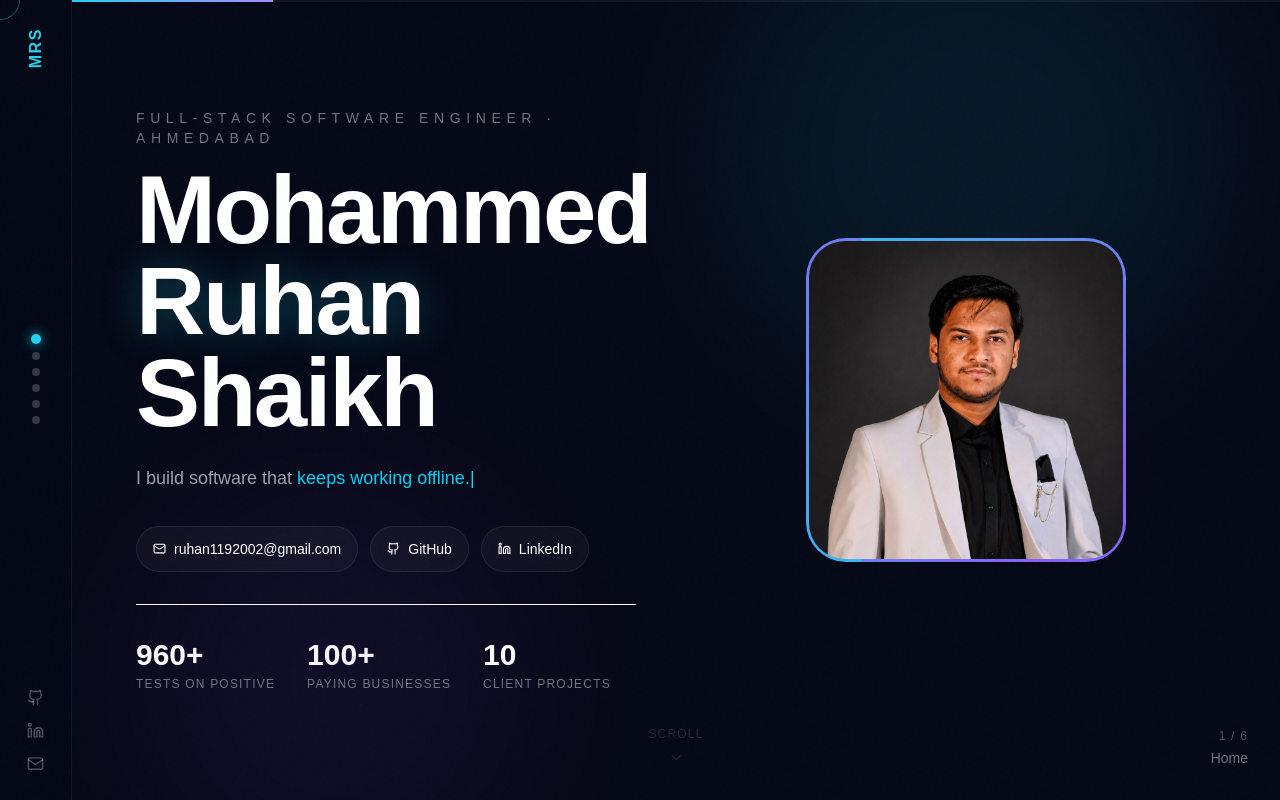
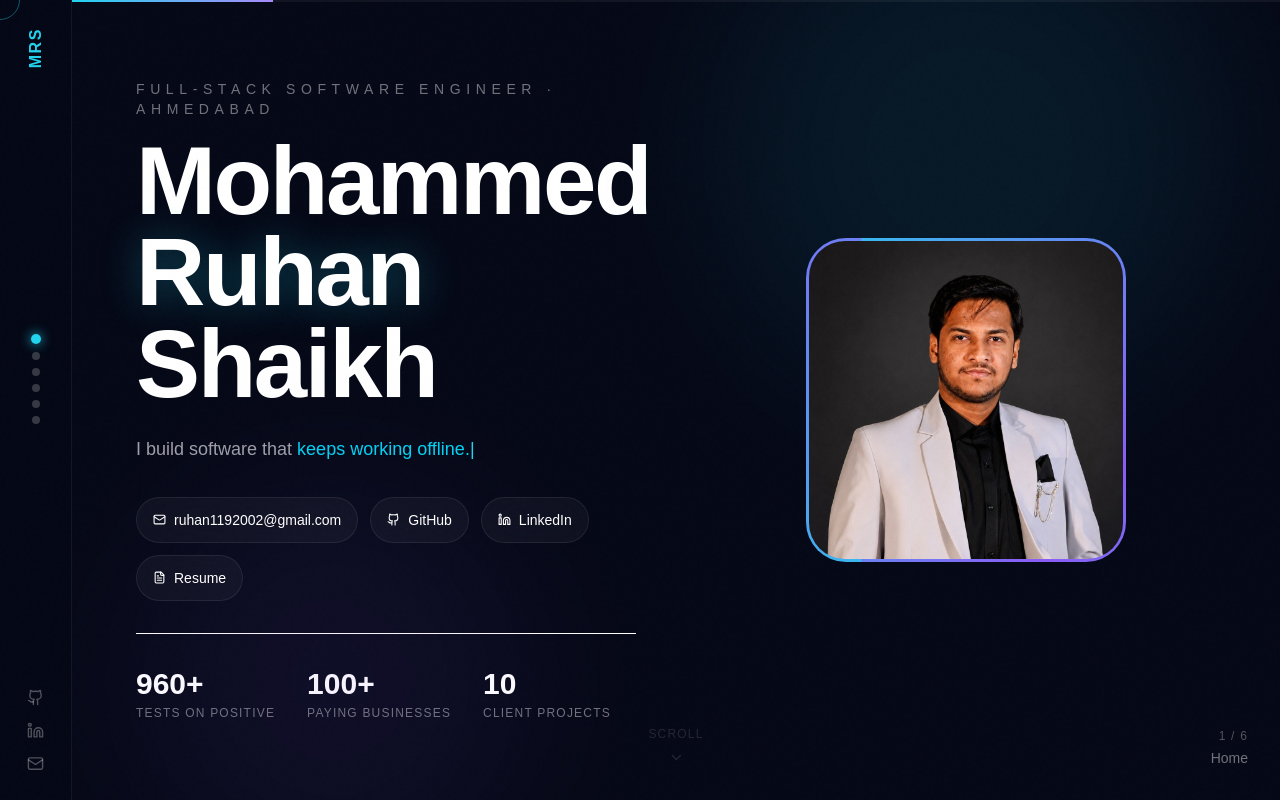
Before and after one commit to mruhanshaikh/PortFolio, a React (Vite) app: page / in a window 1280 px wide. Built offline with nearby package versions, Linux system fonts and the light colour scheme.

Commit message:
Add resume button to hero

```diff
--- a/src/Sections/HeroSection.jsx
+++ b/src/Sections/HeroSection.jsx
@@ -1,5 +1,5 @@
 import { motion} from "framer-motion";
-import { Github, Linkedin, Mail, ChevronDown } from "lucide-react";
+import { Github, Linkedin, Mail, ChevronDown, FileText } from "lucide-react";
 import { Typewriter } from "../Components/Typewriter";
 import { Counter } from "../Components/Counter";
 
@@ -42,6 +42,10 @@ export function HeroSection({ onNext }) {
               className="water-btn glass rounded-full px-4 py-2.5 sm:py-3 flex items-center gap-2 text-xs sm:text-sm hover:border-cyan-400/30 transition-colors">
               <Linkedin size={13} /> LinkedIn
             </a>
+            <a href="/Mohammed_Ruhan_Shaikh_Resume.pdf" target="_blank" rel="noreferrer"
+              className="water-btn glass rounded-full px-4 py-2.5 sm:py-3 flex items-center gap-2 text-xs sm:text-sm hover:border-cyan-400/30 transition-colors">
+              <FileText size={13} /> Resume
+            </a>
           </motion.div>
 
           {/* Stats */}
```
